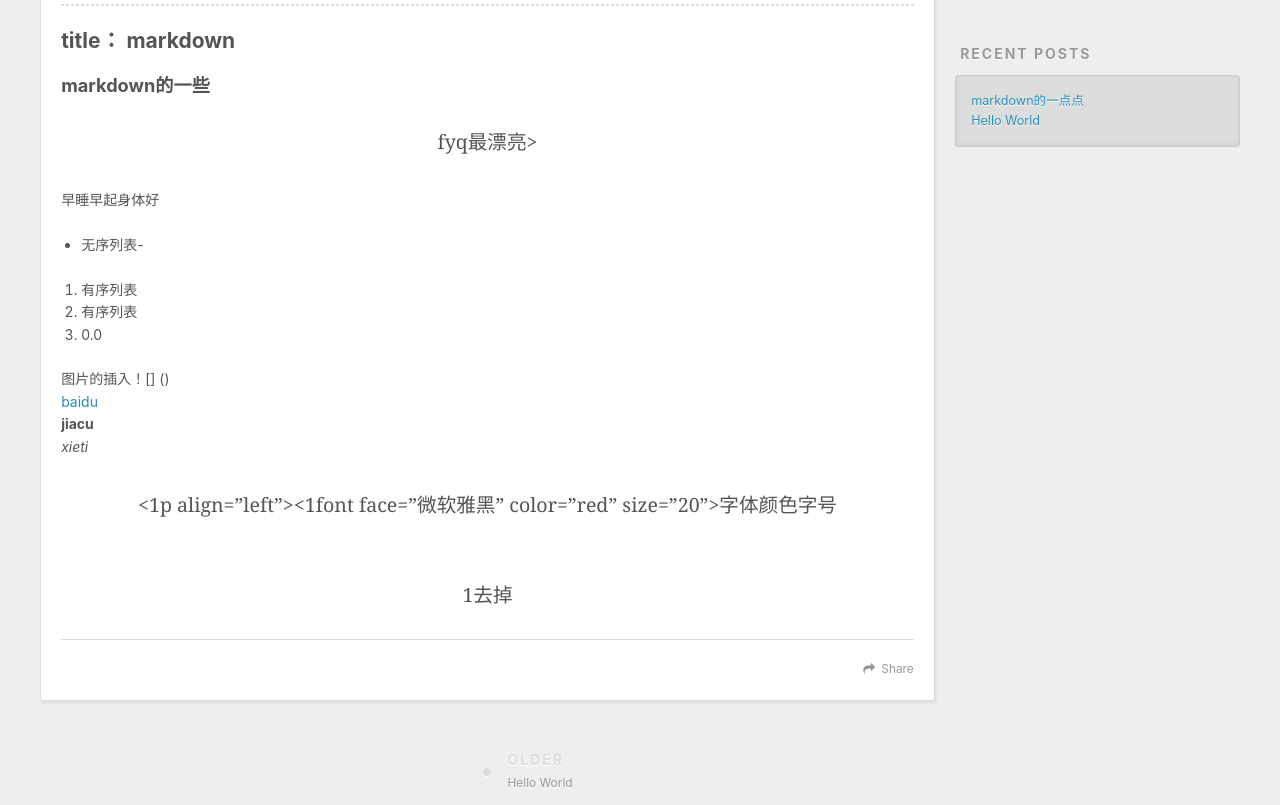
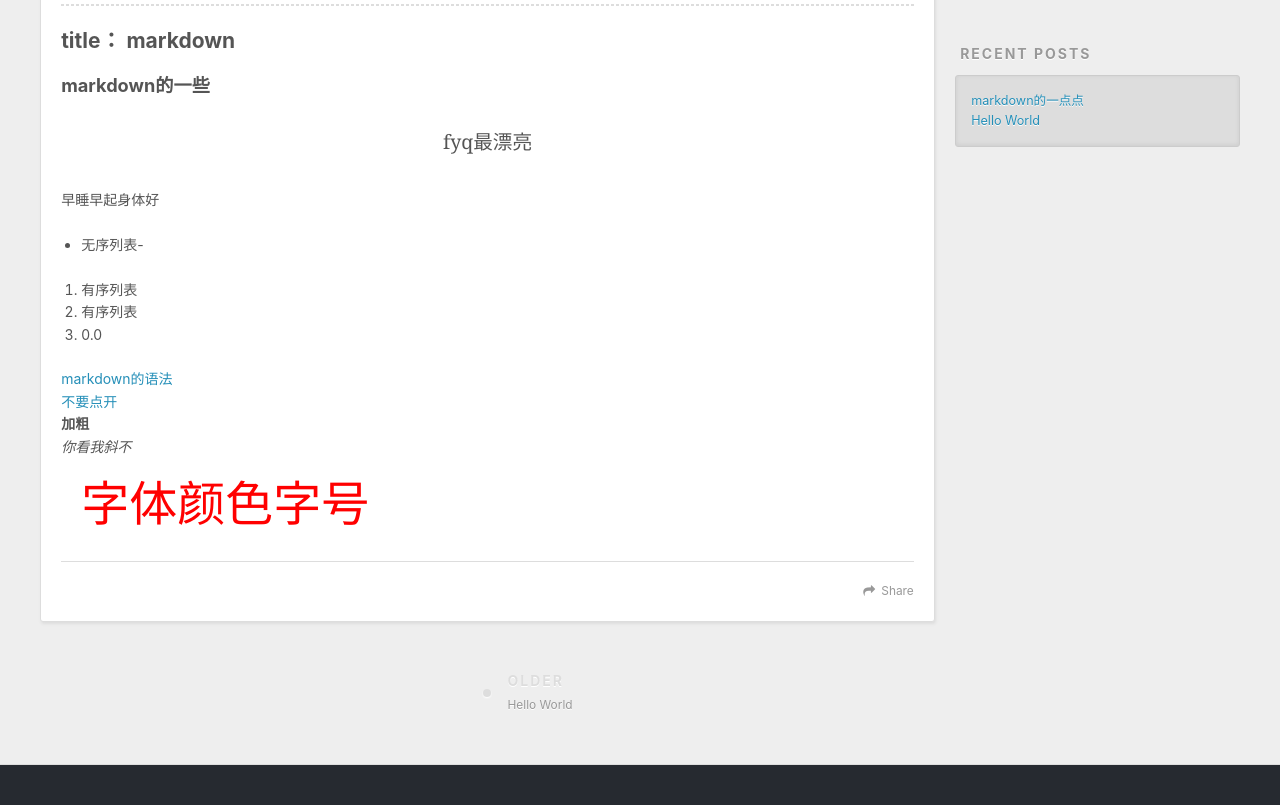
Before and after one commit to V0829/V0829.github.io, a plain HTML site: page 2020/02/21/markdown的一点点/index.html in a window 1280 px wide. Shown: the part 434-1239 px from the top of the page. Drawn offline with nearby package versions, Linux system fonts and the light colour scheme.

Commit message:
Site updated: 2020-02-21 17:55:19

```diff
--- a/2020/02/21/markdown的一点点/index.html
+++ b/2020/02/21/markdown的一点点/index.html
@@ -7,15 +7,15 @@
 
   <title>markdown的一点点 | 小v的blog</title>
   <meta name="viewport" content="width=device-width, initial-scale=1, maximum-scale=1">
-  <meta name="description" content="title： markdownmarkdown的一些 fyq最漂亮&gt;  早睡早起身体好  无序列表-   有序列表 有序列表 0.0  图片的插入！[] ()baidujiacuxieti  &lt;1p align&#x3D;”left”&gt;&lt;1font face&#x3D;”微软雅黑” color&#x3D;”red” size&#x3D;”20”&gt;字体颜色字号1去掉">
+  <meta name="description" content="title： markdownmarkdown的一些 fyq最漂亮  早睡早起身体好  无序列表-   有序列表 有序列表 0.0  markdown的语法不要点开加粗你看我斜不  字体颜色字号">
 <meta property="og:type" content="article">
 <meta property="og:title" content="markdown的一点点">
 <meta property="og:url" content="http://yoursite.com/2020/02/21/markdown%E7%9A%84%E4%B8%80%E7%82%B9%E7%82%B9/index.html">
 <meta property="og:site_name" content="小v的blog">
-<meta property="og:description" content="title： markdownmarkdown的一些 fyq最漂亮&gt;  早睡早起身体好  无序列表-   有序列表 有序列表 0.0  图片的插入！[] ()baidujiacuxieti  &lt;1p align&#x3D;”left”&gt;&lt;1font face&#x3D;”微软雅黑” color&#x3D;”red” size&#x3D;”20”&gt;字体颜色字号1去掉">
+<meta property="og:description" content="title： markdownmarkdown的一些 fyq最漂亮  早睡早起身体好  无序列表-   有序列表 有序列表 0.0  markdown的语法不要点开加粗你看我斜不  字体颜色字号">
 <meta property="og:locale" content="en_US">
 <meta property="article:published_time" content="2020-02-21T09:44:06.625Z">
-<meta property="article:modified_time" content="2020-02-21T09:49:34.743Z">
+<meta property="article:modified_time" content="2020-02-21T09:55:12.950Z">
 <meta property="article:author" content="V0829">
 <meta name="twitter:card" content="summary">
 
@@ -94,7 +94,7 @@
 
         <hr>
 <h2 id="title：-markdown"><a href="#title：-markdown" class="headerlink" title="title： markdown"></a>title： markdown</h2><h3 id="markdown的一些"><a href="#markdown的一些" class="headerlink" title="markdown的一些"></a>markdown的一些</h3><blockquote>
-<p>fyq最漂亮&gt;</p>
+<p>fyq最漂亮</p>
 </blockquote>
 <p>早睡早起身体好</p>
 <ul>
@@ -105,10 +105,9 @@
 <li>有序列表</li>
 <li>0.0</li>
 </ol>
-<p>图片的插入！[] ()<br><a href="https://www.baidu.com/" target="_blank" rel="noopener">baidu</a><br><strong>jiacu</strong><br><em>xieti</em></p>
+<p><a href="https://www.baidu.com/" target="_blank" rel="noopener">markdown的语法</a><br><a href="http://note.youdao.com/iyoudao/?p=2411&vendor=unsilent14" target="_blank" rel="noopener">不要点开</a><br><strong>加粗</strong><br><em>你看我斜不</em></p>
 <blockquote>
-<p>&lt;1p align=”left”&gt;&lt;1font face=”微软雅黑” color=”red” size=”20”&gt;字体颜色字号</font></p><br>1去掉</p>
-</blockquote>
+<p align="left"><font face="微软雅黑" color="red" size="20">字体颜色字号</font></p></blockquote>
 
 
     </div>
```
Also changed, not shown: index.html (+3 -4 lines).
